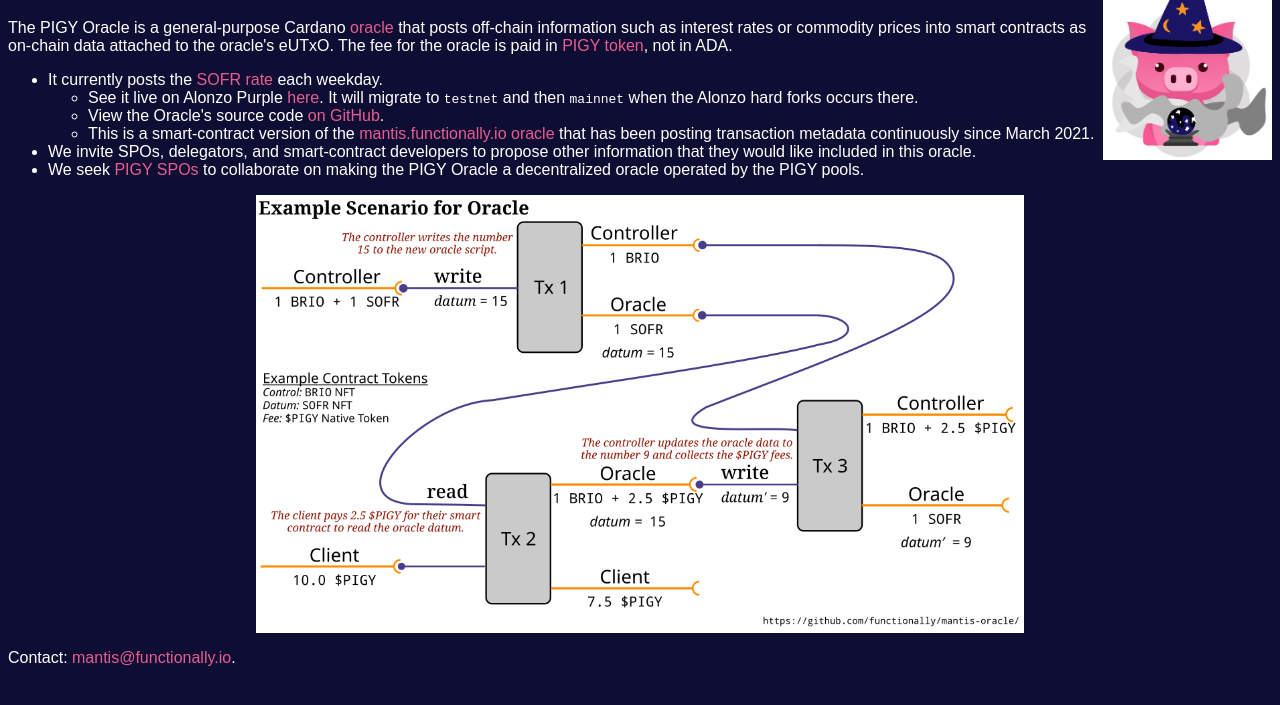
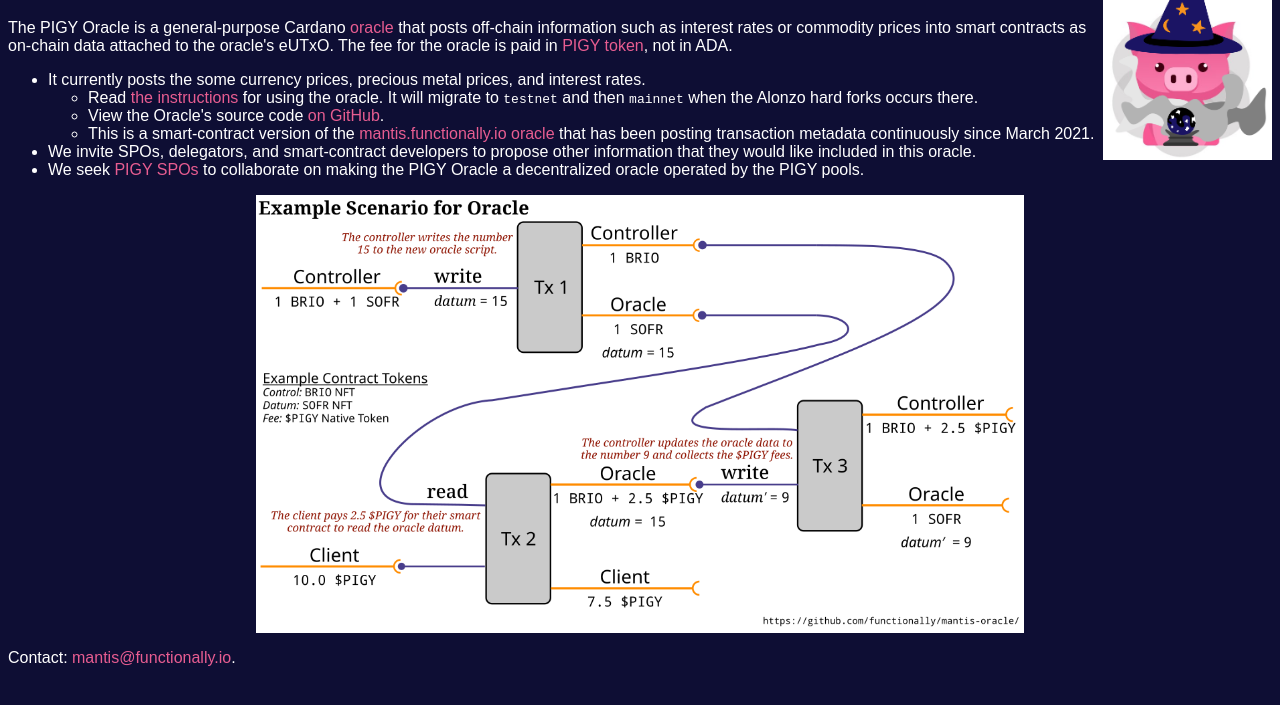
Before and after one commit to pigytoken/pigy-delegation, a plain HTML site: page oracle/pages/index.html in a window 1280 px wide. Shown: the part 61-766 px from the top of the page. Drawn offline with Linux system fonts and the light colour scheme.

Commit message:
revised instructions

```diff
--- a/oracle/pages/index.html
+++ b/oracle/pages/index.html
@@ -11,8 +11,8 @@
     <h1>PIGY Oracle</h1>
     <p>The PIGY Oracle is a general-purpose Cardano <a target="oracle" href="https://en.wikipedia.org/wiki/Blockchain_oracle">oracle</a> that posts off-chain information such as interest rates or commodity prices into smart contracts as on-chain data attached to the oracle's eUTxO. The fee for the oracle is paid in <a target="oracle" href="https://pigytoken.com/">PIGY token</a>, not in ADA.</p>
     <ul>
-      <li>It currently posts the <a target="oracle" href="https://en.wikipedia.org/wiki/SOFR">SOFR rate</a> each weekday.<ul>
-        <li>See it live on Alonzo Purple <a target="oracle" href="https://explorer.alonzo-purple.dev.cardano.org/en/transaction?id=77366a7a8d4dccdf27eee4e433d63f2dbf9c5988ab2191df4ae29a81a44c21a8">here</a>. It will migrate to <code>testnet</code> and then <code>mainnet</code> when the Alonzo hard forks occurs there.</li>
+      <li>It currently posts the some currency prices, precious metal prices, and interest rates.<ul>
+        <li>Read <a href="https://github.com/functionally/pigy-delegation/blob/main/oracle/service/ReadMe.md">the instructions</a> for using the oracle. It will migrate to <code>testnet</code> and then <code>mainnet</code> when the Alonzo hard forks occurs there.</li>
         <li>View the Oracle's source code <a target="oracle" href="https://github.com/functionally/mantis-oracle/blob/main/ReadMe.md">on GitHub</a>.</li>
         <li>This is a smart-contract version of the <a target="oracle" href="https://mantis.functionally.io">mantis.functionally.io oracle</a> that has been posting transaction metadata continuously since March 2021.</li>
       </ul></li>
```
Also changed, not shown: 3 other files.
